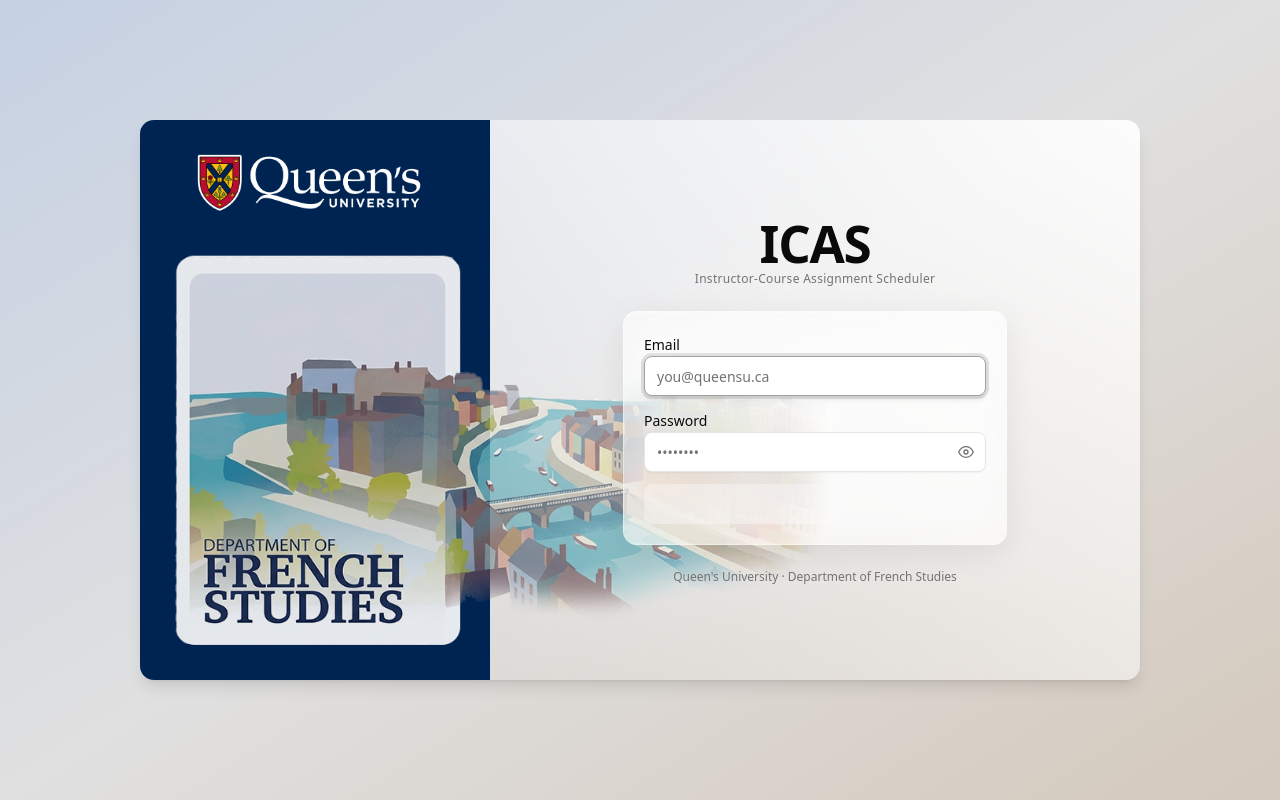
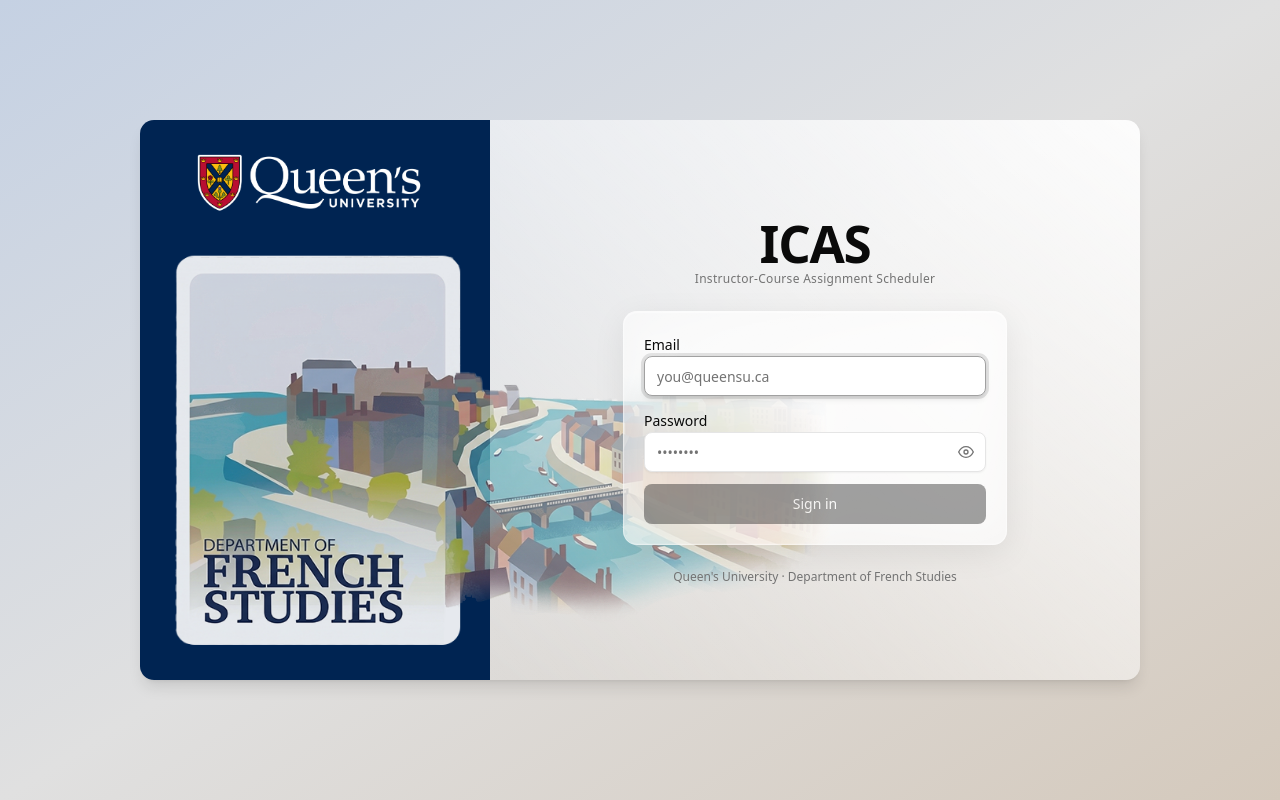
Before and after one commit to chsky1600/qicas, a React (Vite) app in the folder client/: page /login in a window 1280 px wide. Built offline with nearby package versions, Linux system fonts and the light colour scheme.

Commit message:
Removed light-mode CSS override

```diff
--- a/client/src/index.css
+++ b/client/src/index.css
@@ -81,24 +81,6 @@
   outline: 4px auto -webkit-focus-ring-color;
 }
 
-/* ============================= */
-/* Light mode override          */
-/* ============================= */
-
-@media (prefers-color-scheme: light) {
-  :root {
-    color: #213547;
-    background-color: #ffffff;
-  }
-
-  a:hover {
-    color: #747bff;
-  }
-
-  button {
-    background-color: #f9f9f9;
-  }
-}
 /* ShadCN stuff */
 @theme inline {
   --radius-sm: calc(var(--radius) - 4px);
```
